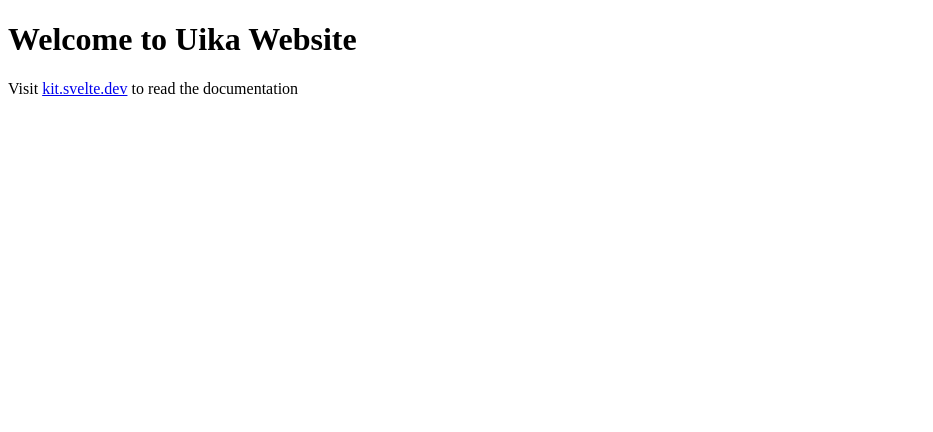
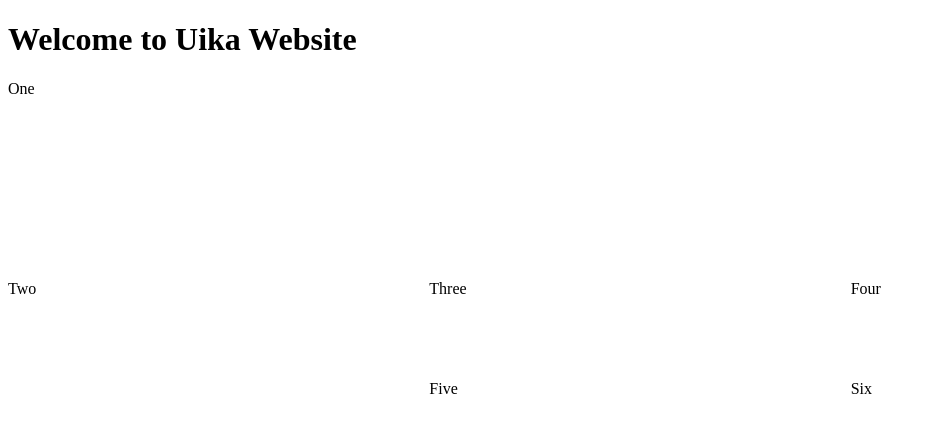
Before and after one commit to SophiWeiss/uika_website, a SvelteKit app: page / in a window 1280 px wide. Shown: the top 432 px of the page, without its empty margins (0-933 px from the left). Built offline with nearby package versions, Linux system fonts and the light colour scheme.

Commit message:
basic layout (grid)

```diff
--- a/src/routes/+page.svelte
+++ b/src/routes/+page.svelte
@@ -1,2 +1,34 @@
-<h1>Welcome to Uika Website</h1>
-<p>Visit <a href="https://kit.svelte.dev">kit.svelte.dev</a> to read the documentation</p>
+<div class="whole-main-page">
+  <div class="navigation-bar">
+    <h1>Welcome to Uika Website</h1>
+  </div>
+  <div class="main-boxes">
+    <div class="box1">One</div>
+    <div class="box2">Two</div>
+    <div class="box3">Three</div>
+    <div class="box4">Four</div>
+    <div class="box5">Five</div>
+    <div class="box6">Six</div>
+  </div>
+</div>
+
+<style>
+  .main-boxes {
+    display: grid;
+    grid-template-columns: repeat(3, 1fr);
+    grid-auto-rows: 100px;
+  }
+
+  .box1 {
+    grid-column-start: 1;
+    grid-column-end: 4;
+    grid-row-start: 1;
+    grid-row-end: 3;
+  }
+
+  .box2 {
+    grid-column-start: 1;
+    grid-row-start: 3;
+    grid-row-end: 5;
+  }
+</style>
```
